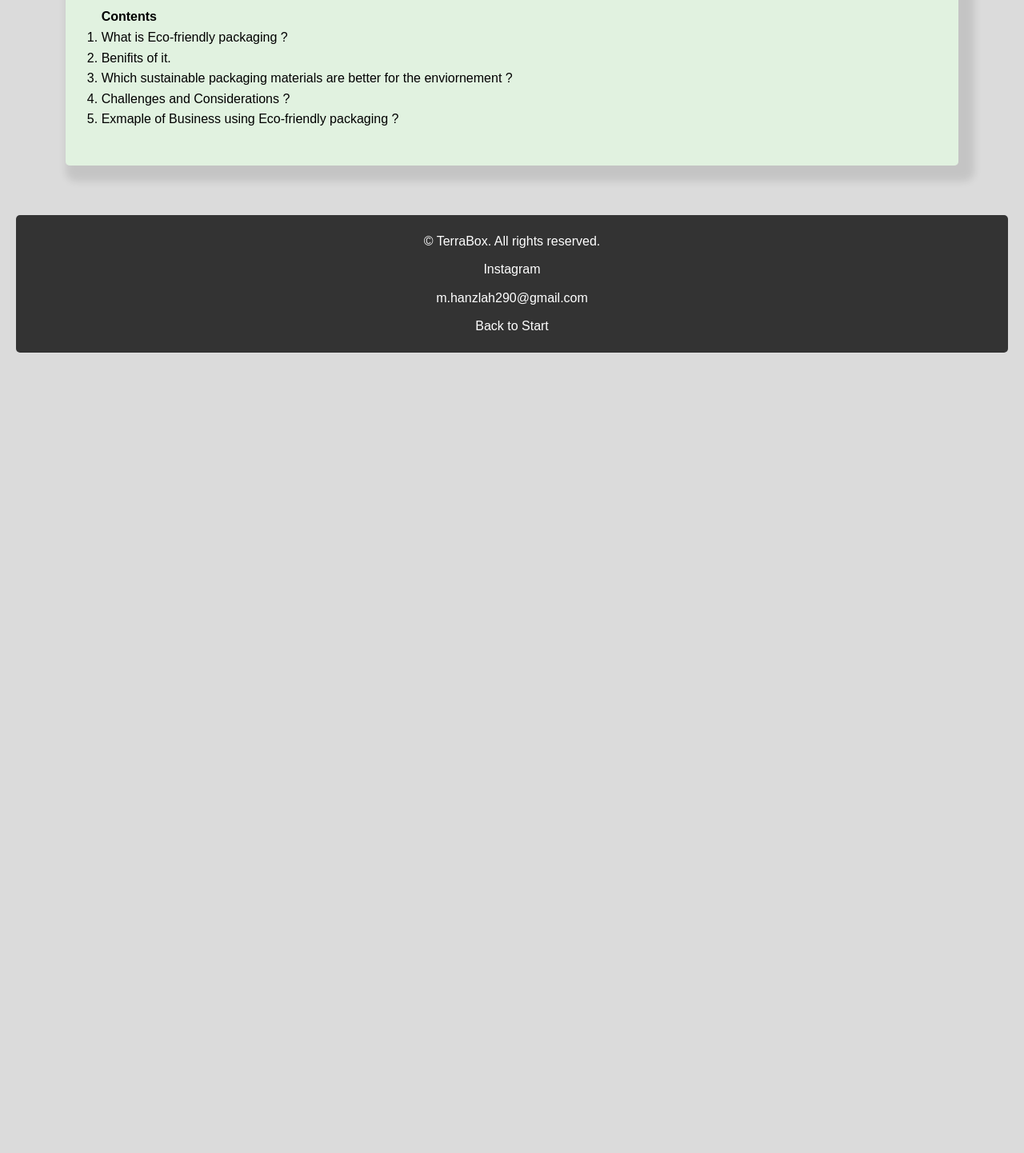
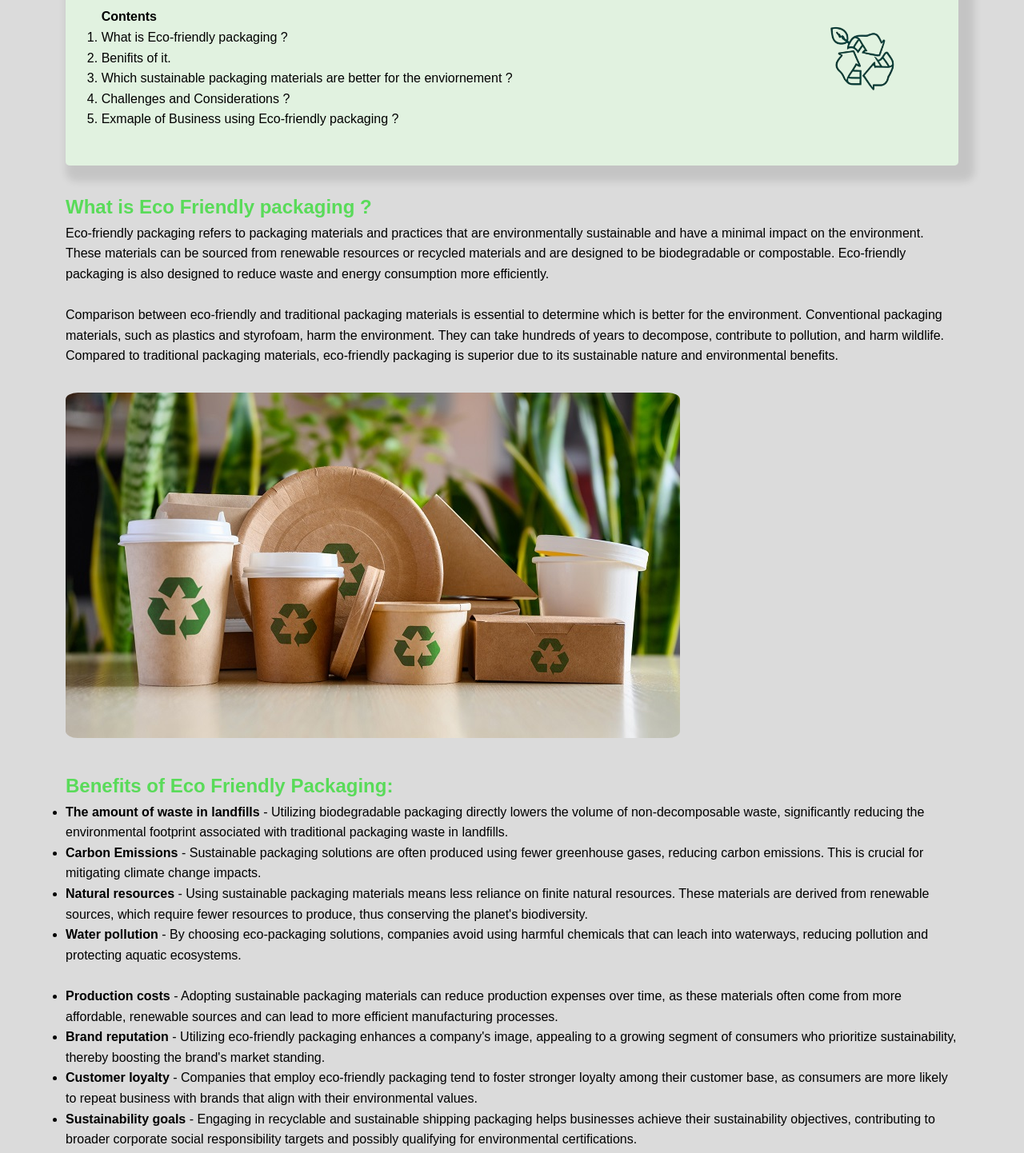
Before and after one commit to Hanzlah290/BPE, a plain HTML site: page index.html in a window 1280 px wide. Shown: the part 459-1901 px from the top of the page at 80% size. Before the commit the page ends 920 px from the top, so only its background shows below. Drawn offline with Linux system fonts and the light colour scheme.

Commit message:
3rd Commit

```diff
--- a/index.html
+++ b/index.html
@@ -24,7 +24,30 @@
              <li>Challenges and Considerations ?</li>
              <li>Exmaple of Business using Eco-friendly packaging ?</li>
             </ol>
+            <img src="Image inside box.png">
           </p>
+      </div>
+      <div class="Para2">
+         <h2>What is Eco Friendly packaging ?</h2>
+         <p>Eco-friendly packaging refers to packaging materials and practices that are environmentally sustainable and have a minimal impact on the environment. These materials can be sourced from renewable resources or recycled materials and are designed to be biodegradable or compostable. Eco-friendly packaging is also designed to reduce waste and energy consumption more efficiently.<br><br>
+         Comparison between eco-friendly and traditional packaging materials is essential to determine which is better for the environment. Conventional packaging materials, such as plastics and styrofoam, harm the environment. They can take hundreds of years to decompose, contribute to pollution, and harm wildlife. Compared to traditional packaging materials, eco-friendly packaging is superior due to its sustainable nature and environmental benefits.</p>
+         <img src="Image2.jpg">
+      </div>
+      <div class="Para3">
+         <h2>Benefits of Eco Friendly Packaging:</h2>
+         <p>
+            <ul>
+             <li> <b>The amount of waste in landfills</b> - Utilizing biodegradable packaging directly lowers the volume of non-decomposable waste, significantly reducing the environmental footprint associated with traditional packaging waste in landfills.</li>
+             <li> <b> Carbon Emissions</b> - Sustainable packaging solutions are often produced using fewer greenhouse gases, reducing carbon emissions. This is crucial for mitigating climate change impacts.</li>
+            <li><b> Natural resources </b>- Using sustainable packaging materials means less reliance on finite natural resources. These materials are derived from renewable sources, which require fewer resources to produce, thus conserving the planet's biodiversity.</li>
+            <li> <b>Water pollution</b> - By choosing eco-packaging solutions, companies avoid using harmful chemicals that can leach into waterways, reducing pollution and protecting aquatic ecosystems.</li>
+            <br>
+            <li> <b>Production costs</b> - Adopting sustainable packaging materials can reduce production expenses over time, as these materials often come from more affordable, renewable sources and can lead to more efficient manufacturing processes.</li>
+            <li> <b>Brand reputation</b> - Utilizing eco-friendly packaging enhances a company's image, appealing to a growing segment of consumers who prioritize sustainability, thereby boosting the brand's market standing.</li>
+            <li> <b>Customer loyalty</b> - Companies that employ eco-friendly packaging tend to foster stronger loyalty among their customer base, as consumers are more likely to repeat business with brands that align with their environmental values.</li>
+            <li> <b>Sustainability goals</b> - Engaging in recyclable and sustainable shipping packaging helps businesses achieve their sustainability objectives, contributing to broader corporate social responsibility targets and possibly qualifying for environmental certifications.</li>
+            </ul>
+        </p>
       </div>
    </main>
     <footer>
--- a/style.css
+++ b/style.css
@@ -34,7 +34,7 @@ body {
     left: 0;
     width: 100%;
     height: 100%;
-    background: rgba(0, 0, 0, 0.5); /* Black overlay with 50% opacity */
+    background: rgba(72, 72, 72, 0.5); /* Black overlay with 50% opacity */
     z-index: 1; /* Ensure the overlay is above the background image but below the content */
 }
 
@@ -79,9 +79,33 @@ main .ParaBox{
     box-shadow:10px 10px 10px 10px rgba(0, 0, 0, 0.1) ;
     padding: 4%;
 }
+main .ParaBox ol{
+    display: inline-block;
+}
+main .ParaBox img{
+    width: 14%;
+    float: inline-end;
+    margin-top: -3%;
+}
+main .Para2 h2{
+    color: #59db59;
+}
+main .Para2{
+    margin-top: 3%;
+}
+main .Para2 img{
+    margin-top: 3%;
+    border-radius: 2%;
+}
+main .Para3 h2{
+    color: #59db59;
+}
+main .Para3{
+    margin-top: 3%;
+}
 /* Footer Styling */
 footer {
-    background-color: #333;
+    background-color: #566d54;
     color: #fff;
     text-align: center;
     padding: 10px 0;
```
Also changed, not shown: Image inside box.png (added), Image2.jpg (added).
